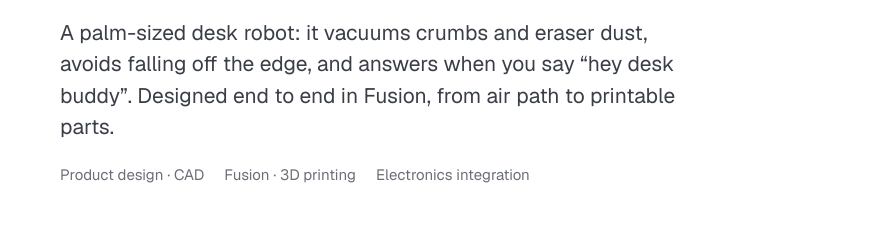
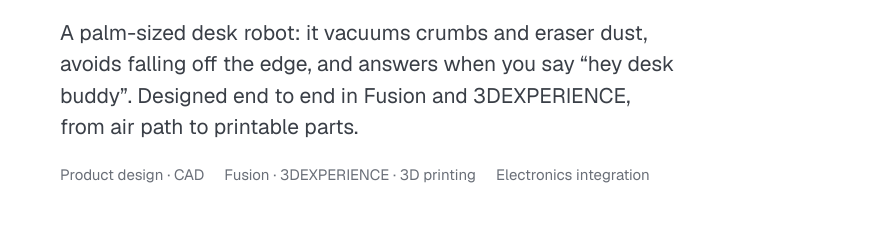
Before and after one commit to HA-Hamzaa/Portfolio, a plain HTML site: page DeskBuddy.html in a window 1280 px wide. Shown: the part 403-637 px from the top of the page, 0-875 px from the left. Drawn offline with nearby package versions, Linux system fonts and the light colour scheme.

Commit message:
DeskBuddy: Fusion and 3DEXPERIENCE
Co-Authored-By: Claude Opus 5.5 <noreply@anthropic.com>
Claude-Session: https://claude.ai/code/session_014mE8Jz8WqPjrkZaY1rFTtJ

```diff
--- a/DeskBuddy.html
+++ b/DeskBuddy.html
@@ -46,8 +46,8 @@ a{color:#0A0A0A}a:hover{color:#2B4EFF}
     <div class="hx-up" style="flex: 999 1 480px; min-width: 0; display: flex; flex-direction: column; gap: 20px">
       <span style="font-size: 15px; font-weight: 600; color: #2B4EFF">Personal project · Product design · 2026</span>
       <h1 style="margin: 0; font-weight: 600; font-size: clamp(38px, 5vw, 64px); line-height: 1.04; letter-spacing: -0.045em">DeskBuddy, a small robot that cleans your desk and talks back</h1>
-      <p style="margin: 0; font-size: 21px; line-height: 1.5; color: #3A3F47; max-width: 620px">A palm-sized desk robot: it vacuums crumbs and eraser dust, avoids falling off the edge, and answers when you say “hey desk buddy”. Designed end to end in Fusion, from air path to printable parts.</p>
-      <div style="display: flex; flex-wrap: wrap; gap: 8px 20px; font-size: 15px; color: #6A6F78"><span>Product design · CAD</span><span>Fusion · 3D printing</span><span>Electronics integration</span></div>
+      <p style="margin: 0; font-size: 21px; line-height: 1.5; color: #3A3F47; max-width: 620px">A palm-sized desk robot: it vacuums crumbs and eraser dust, avoids falling off the edge, and answers when you say “hey desk buddy”. Designed end to end in Fusion and 3DEXPERIENCE, from air path to printable parts.</p>
+      <div style="display: flex; flex-wrap: wrap; gap: 8px 20px; font-size: 15px; color: #6A6F78"><span>Product design · CAD</span><span>Fusion · 3DEXPERIENCE · 3D printing</span><span>Electronics integration</span></div>
     </div>
     <div class="hx-up hx-media" style="flex: 1 1 340px; max-width: 480px; aspect-ratio: 1 / 1; border-radius: 22px; overflow: hidden; background: #F2F3F5; animation-delay: .1s">
       <img class="hx-zoom" src="assets/df7a47adb048ea06cb4df86b2b92ae88.png" alt="DeskBuddy robot render" style="display: block; width: 100%; height: 100%; object-fit: contain; object-position: 50% 50%">
```
